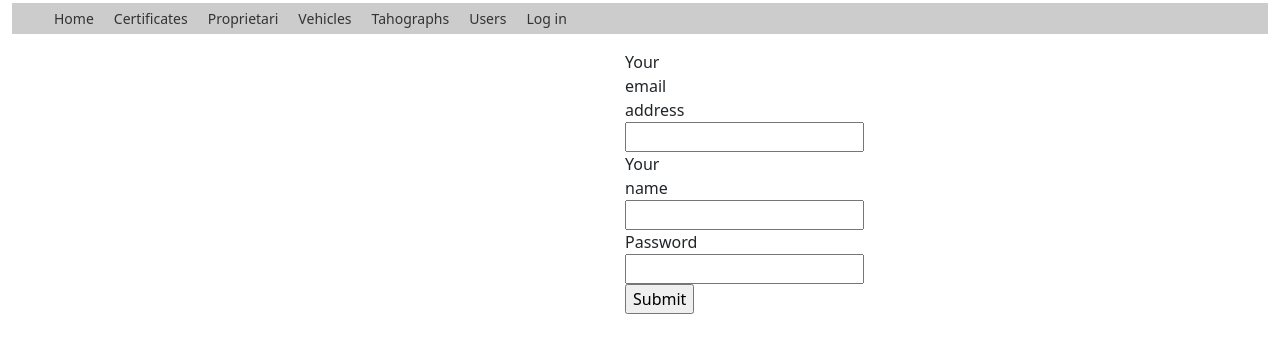
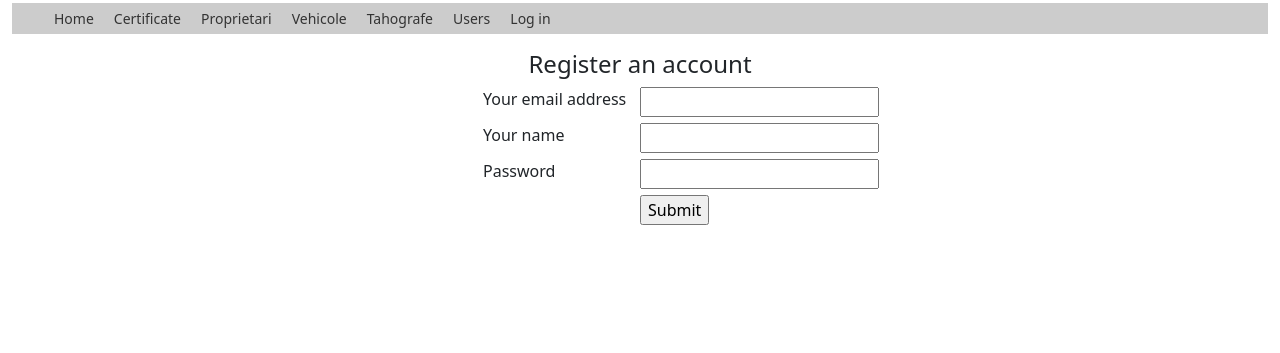
Before and after one commit to GhenadieGandrabur/verification, a PHP site: page /author/register in a window 1280 px wide. Shown: the top 353 px of the page. Run offline with PHP 8.4, Linux system fonts and the light colour scheme; the visitor is signed in with stand-in values (Sample User, id 1); data that the repository does not hold is empty.

Commit message:
Still vehicles error

```diff
--- a/Classes/Sitedata/Controllers/Vehicles.php
+++ b/Classes/Sitedata/Controllers/Vehicles.php
@@ -2,7 +2,7 @@
 
 namespace Sitedata\Controllers;
 use \Main\DatabaseTable;
-use \Main\Authentication;
+//use \Main\Authentication;
 
 
 class Vehicles
--- a/Classes/Sitedata/certificatesRoutes.php
+++ b/Classes/Sitedata/certificatesRoutes.php
@@ -1,6 +1,8 @@
 <?php
 
 namespace Sitedata;
+
+use Main\Authentication;
 
 class CertificatesRoutes implements \Main\Routes
 {
@@ -11,12 +13,14 @@ class CertificatesRoutes implements \Main\Routes
     private $vehiclesOwnersTable;
     private $tahoTable;
 
+
     public function __construct()
     {
         include __DIR__ . '/../../includes/DatabaseConnection.php';
 
         $this->certificatesTable = new \Main\DatabaseTable($pdo, 'certificates', 'id');
         $this->authorsTable = new \Main\DatabaseTable($pdo, 'author', 'id');
+        $this->userTable = new \Main\DatabaseTable($pdo, 'author', 'id');
         $this->vehiclesTable = new \Main\DatabaseTable($pdo, 'vehicles', 'id');
         $this->tahoTable = new \Main\DatabaseTable($pdo, 'taho', 'id');
         $this->vehiclesOwnersTable = new \Main\DatabaseTable($pdo, 'vehiclesowners', 'id');
@@ -27,7 +31,7 @@ class CertificatesRoutes implements \Main\Routes
     {
         $certificatesController = new \Sitedata\Controllers\Certificate($this->certificatesTable, $this->authorsTable, $this->authentication);
         $authorController = new \Sitedata\Controllers\Register($this->authorsTable);
-        $userController = new \Sitedata\Controllers\Author($this->authorsTable, $this->authentication);
+        $usersController = new \Sitedata\Controllers\Author($this->authorsTable, $this->authentication);
         $vehiclesController = new \Sitedata\Controllers\Vehicles($this->vehiclesTable);
         $vehiclesOwnersController = new \Sitedata\Controllers\VehiclesOwners($this->vehiclesOwnersTable);
         $tahoController = new \Sitedata\Controllers\Taho($this->tahoTable);
@@ -64,6 +68,10 @@ class CertificatesRoutes implements \Main\Routes
             'taho/edit' =>   ['POST' => ['controller' => $tahoController, 'action' => 'saveEdit'],
                                          'GET' => ['controller' => $tahoController, 'action' => 'edit'],'login' => true ],
 
+            'users/list' =>   ['GET' =>  ['controller' => $usersController, 'action' => 'list'], 'login' => true],
+            'users/delete' => ['POST' => ['controller' => $usersController, 'action' => 'delete'], 'login' => true],
+            'users/edit' =>   ['POST' => ['controller' => $usersController, 'action' => 'saveEdit'],
+                                 'GET' => ['controller' => $usersController, 'action' => 'edit'],'login' => true ],
 
 
             '' => ['GET' => ['controller' => $certificatesController, 'action' => 'home']]
--- a/public/myjs.js
+++ b/public/myjs.js
@@ -1,5 +1,3 @@
-
-
     function newcerificate() {
         location.href = "/certificates/edit";
 }
@@ -9,3 +7,7 @@
     function newtaho() {
         location.href = "/taho/edit";
 }
+
+    function newauthor() {
+        location.href = "/author/register";
+}
--- a/templates/adminmenu.html.php
+++ b/templates/adminmenu.html.php
@@ -1,10 +1,10 @@
 
     <ul>
         <li><a href="/">Home</a></li>
-        <li><a href="/certificates/list">Certificates</a></li>
+        <li><a href="/certificates/list">Certificate</a></li>
         <li><a href="/vehiclesowners/list">Proprietari</a></li>
-        <li><a href="/vehicles/list">Vehicles</a></li>
-        <li><a href="/taho/list">Tahographs</a></li>
+        <li><a href="/vehicles/list">Vehicole</a></li>
+        <li><a href="/taho/list">Tahografe</a></li>
         <li><a href="/users/list">Users</a></li>
         <?php if ($loggedIn) : ?>
             <li><a href="/logout">Log out</a></li>
--- a/templates/register.html.php
+++ b/templates/register.html.php
@@ -16,17 +16,19 @@ if (!empty($errors)) :
 <?php
 endif;
 ?>
-<div style="width: 30px; margin:0 auto;">
+<div class="lt">
+    <h4 class="text-center">Register an account</h4>
     <form action="" method="post">
-        <label for="email">Your email address</label>
-        <input name="author[email]" id="email" type="text" value="<?= $author['email'] ?? '' ?>"><br>
+        <div class="col-50"><label for="author[email]">Your email address</label></div>
+        <div class="col-50"><input name="author[email]" value="<?= $author['email'] ?? '' ?>"></div>
 
-        <label for="name">Your name</label>
-        <input name="author[name]" id="name" type="text" value="<?= $author['name'] ?? '' ?>"><br>
+        <div class="col-50"><label for="author[name]">Your name</label></div>
+        <div class="col-50"><input name="author[name]"   value="<?= $author['name'] ?? '' ?>"></div>
 
-        <label for="password">Password</label>
-        <input name="author[password]" id="password" type="password" value="<?= $author['password'] ?? '' ?>"><br>
+        <div class="col-50"><label for="author[password]">Password</label></div>
+        <div class="col-50"><input name="author[password]"  type="password" value="<?= $author['password'] ?? '' ?>"></div>
 
-        <input type="submit" name="submit" v alue="Register account">
+        <div class="col-50"><label for="submit"></label></div>
+        <div class="col-50"><input type="submit" name="submit" v alue="Register account"></div>
     </form>
 </div>
```
Also changed, not shown: templates/users.html.php (+4 -4 lines).
